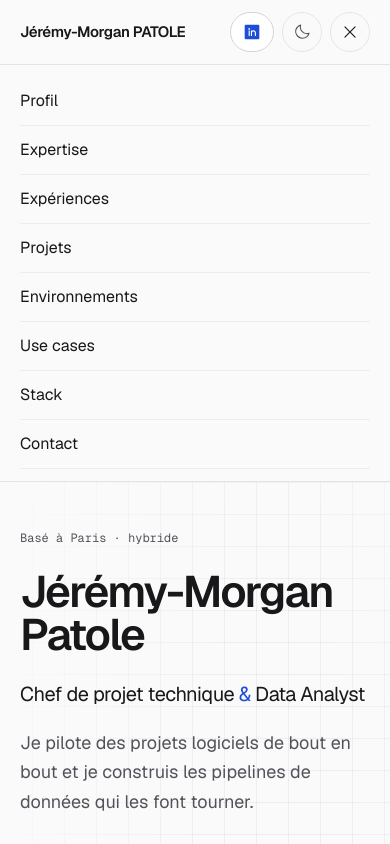
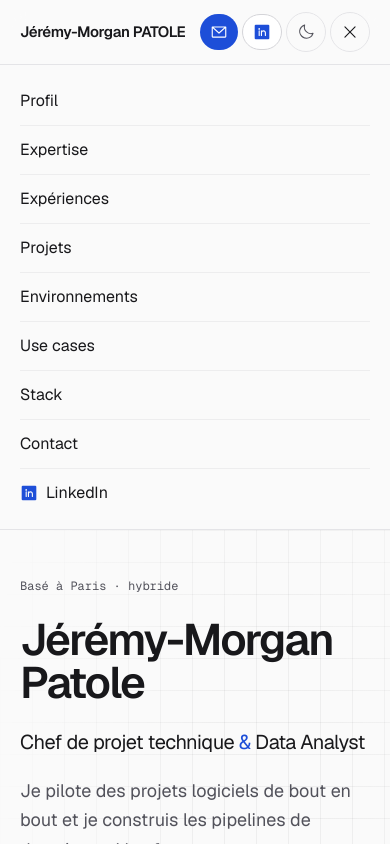
Before and after one commit to jmpbusiness2023-commits/portfolio, a Next.js app: page / in a window 390 px wide. Both pictures are taken after a click on the button 350 px from the left and 32 px from the top of the page. Shown: the top 844 px of the page. Built offline with nearby package versions, Linux system fonts and the light colour scheme.

Commit message:
Série 2, point 2 : « Me contacter » et LinkedIn côte à côte dans le ruban, accessibles sur mobile

```diff
--- a/components/SiteHeader.tsx
+++ b/components/SiteHeader.tsx
@@ -2,7 +2,7 @@
 
 import Link from "next/link";
 import { useEffect, useState } from "react";
-import { LinkedinLogoIcon, ListIcon, XIcon } from "@phosphor-icons/react";
+import { EnvelopeSimpleIcon, LinkedinLogoIcon, ListIcon, XIcon } from "@phosphor-icons/react";
 import { contact, contactSection, nav, site } from "@/content/site";
 import { ThemeToggle } from "./ThemeToggle";
 
@@ -18,14 +18,14 @@ export function SiteHeader() {
 
   return (
     <header className="sticky top-0 z-40 border-b border-line bg-bg/80 backdrop-blur-md">
-      <div className="container-site flex h-16 items-center justify-between gap-6">
-        <Link href="/#top" className="flex min-w-0 flex-col leading-tight">
+      <div className="container-site flex h-16 items-center justify-between gap-3 sm:gap-6">
+        <Link href="/#top" className="flex shrink-0 flex-col leading-tight">
           <span className="text-[0.9375rem] font-semibold tracking-tight whitespace-nowrap">{site.brand.name}</span>
           <span className="hidden text-xs whitespace-nowrap text-muted sm:block">{site.brand.subtitle}</span>
         </Link>
 
         <nav aria-label="Navigation principale" className="hidden xl:block">
-          <ul className="flex items-center gap-6 text-sm text-muted">
+          <ul className="flex items-center gap-5 text-sm text-muted">
             {nav.map((item) => (
               <li key={item.href}>
                 <Link href={item.href} className="whitespace-nowrap transition-colors hover:text-fg">
@@ -36,14 +36,21 @@ export function SiteHeader() {
           </ul>
         </nav>
 
-        <div className="flex items-center gap-2">
-          <span aria-hidden className="mr-2 hidden h-6 w-px bg-line xl:block" />
+        <div className="flex shrink-0 items-center gap-1 sm:gap-2">
+          <span aria-hidden className="mr-1 hidden h-6 w-px bg-line xl:block" />
+          <Link
+            href="/#contact"
+            className="btn btn-primary min-h-9 px-2.5 py-2 text-sm sm:min-h-10 sm:px-4"
+          >
+            <EnvelopeSimpleIcon size={18} className="sm:hidden" aria-hidden />
+            <span className="sr-only sm:not-sr-only">{contact.ctaLabel}</span>
+          </Link>
           <a
             href={contact.linkedin}
             target="_blank"
             rel="noopener noreferrer"
             aria-label={`${contactSection.labels.linkedin} (nouvel onglet)`}
-            className="btn btn-secondary min-h-10 px-3 py-2 text-sm sm:px-4"
+            className="btn btn-secondary min-h-9 px-2.5 py-2 text-sm sm:min-h-10 sm:px-4"
           >
             <LinkedinLogoIcon size={18} weight="fill" className="text-accent" aria-hidden />
             <span className="hidden sm:inline">{contactSection.labels.linkedin}</span>
@@ -80,6 +87,17 @@ export function SiteHeader() {
               </Link>
             </li>
           ))}
+          <li>
+            <a
+              href={contact.linkedin}
+              target="_blank"
+              rel="noopener noreferrer"
+              className="flex items-center gap-2 py-3 text-base"
+            >
+              <LinkedinLogoIcon size={18} weight="fill" className="text-accent" aria-hidden />
+              {contactSection.labels.linkedin}
+            </a>
+          </li>
         </ul>
       </nav>
     </header>
```
